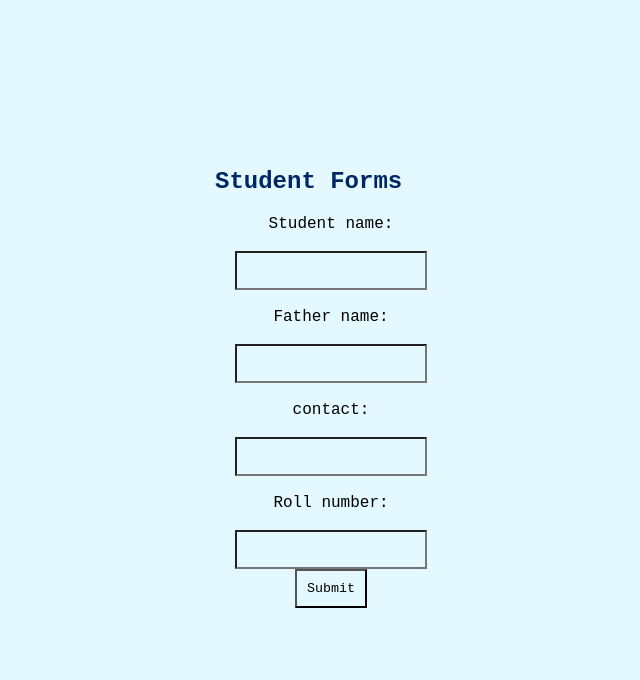
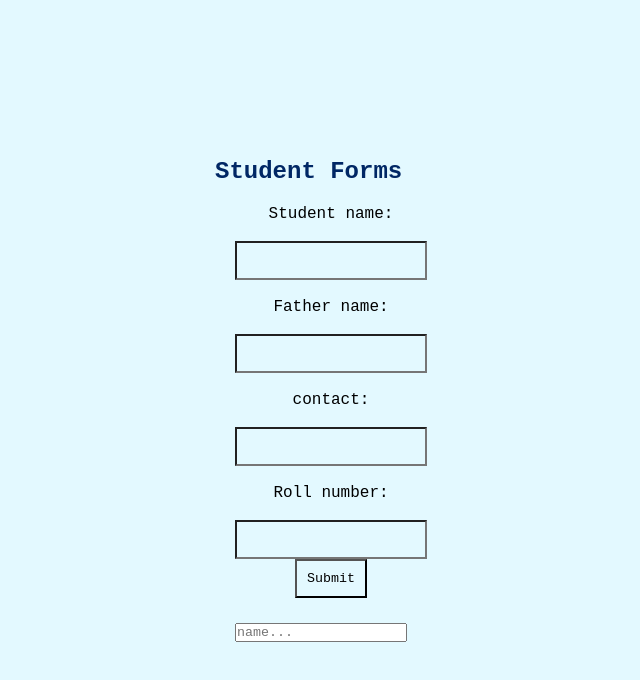
Before and after one commit to Abu-bakar-webdeveloper/student-form, a plain HTML site: page index.html in a window 1280 px wide. Shown: the whole page, without its empty margins (319-959 px from the left). Drawn offline with Linux system fonts and the light colour scheme.

Commit message:
search/filter function added

```diff
--- a/index.html
+++ b/index.html
@@ -25,6 +25,9 @@
                 <input type="submit" value="Submit" onclick="addtable()">
             </form>
         </div>
+        <div class="search">
+            <input type="text" id="myinput" placeholder="name..." onkeyup="searchtable()">
+        </div>
         <div>
             <table id="table">
                 <tr>
--- a/script.js
+++ b/script.js
@@ -37,7 +37,8 @@ function displaytable() {
     fatherNameCell.innerHTML = student.fatherName;
     contactCell.innerHTML = student.contact;
     rollNumberCell.innerHTML = student.rollNumber;
-    actionCell.innerHTML = "<button onclick='deleteRow(" + i + ")'>Delete</button>";
+    actionCell.innerHTML =
+      "<button onclick='deleteRow(" + i + ")'>Delete</button>";
 
     row.appendChild(nameCell);
     row.appendChild(fatherNameCell);
@@ -45,6 +46,32 @@ function displaytable() {
     row.appendChild(rollNumberCell);
     row.appendChild(actionCell);
     tables.appendChild(row);
+  }
+}
+function searchtable() {
+  let filter = document.getElementById("myinput").value.toUpperCase();
+  let tr = tables.getElementsByTagName("tr");
+
+  for (var i = 0; i < tr.length; i++) {
+    let td = tr[i].getElementsByTagName("td");
+
+    let match = false;
+    for (var j = 0; j < td.length; j++) {
+      let cell = td[0];
+      if (cell) {
+        let textvalue = cell.textContent || cell.innerHTML;
+        if (textvalue.toUpperCase().indexOf(filter) > -1) {
+          match = true;
+          break;
+        }
+      }
+    }
+
+    if (match) {
+      tr[i].style.display = "";
+    } else {
+      tr[i].style.display = "none";
+    }
   }
 }
 
```
